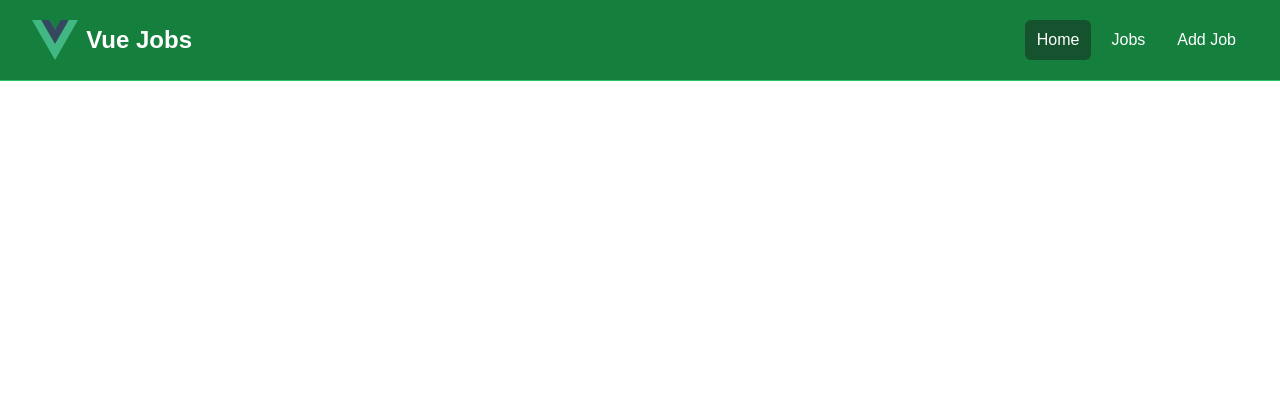
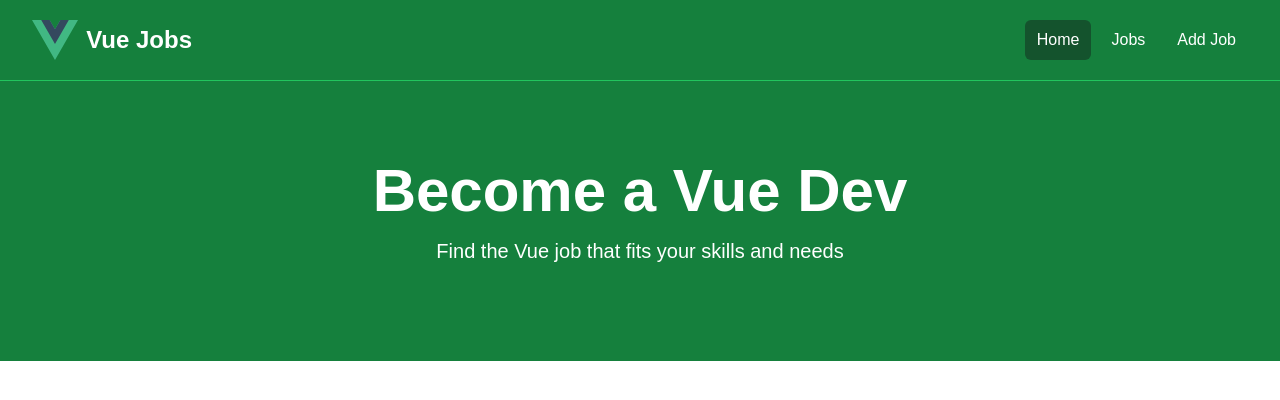
Before and after one commit to hectorsolpest/vue-intro, a Vue app: page / in a window 1280 px wide. Shown: the top 400 px of the page. Built offline with nearby package versions, Linux system fonts and the light colour scheme.

Commit message:
add Hero component

```diff
--- a/src/App.vue
+++ b/src/App.vue
@@ -1,9 +1,11 @@
 <script setup>
 import Navbar from '@/components/Navbar.vue'
+import Hero from '@/components/Hero.vue'
 </script>
 
 <template>
   <navbar/>
+  <hero/>
 </template>
 
 <style scoped>
--- /dev/null
+++ b/src/components/Hero.vue
@@ -0,0 +1,26 @@
+<script setup>
+
+</script>
+
+<template>
+  <section class="bg-green-700 py-20 mb-4">
+    <div
+      class="max-w-7xl mx-auto px-4 sm:px-6 lg:px-8 flex flex-col items-center"
+    >
+      <div class="text-center">
+        <h1
+          class="text-4xl font-extrabold text-white sm:text-5xl md:text-6xl"
+        >
+          Become a Vue Dev
+        </h1>
+        <p class="my-4 text-xl text-white">
+          Find the Vue job that fits your skills and needs
+        </p>
+      </div>
+    </div>
+  </section>
+</template>
+
+<style scoped>
+
+</style>
```
